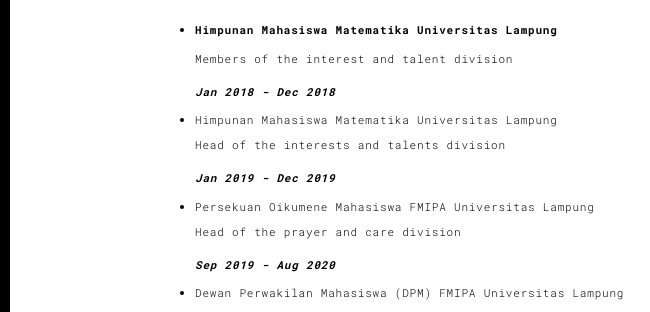
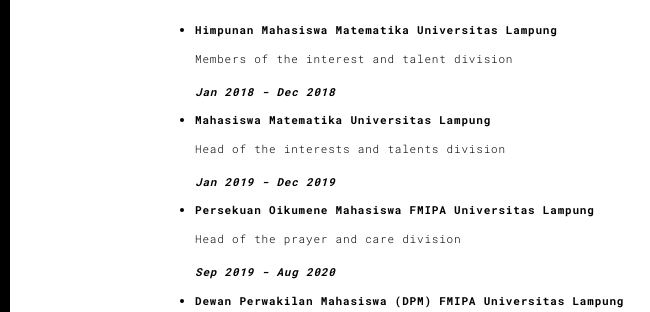
Before and after one commit to borulala1212/horasmiharkeisals.github.io, a plain HTML site: page others.html in a window 1280 px wide. Shown: the part 246-558 px from the top of the page, 0-650 px from the left. Drawn offline with Linux system fonts and the light colour scheme; grey boxes are pictures that could not be loaded.

Commit message:
mendedit tulisan

```diff
--- a/others.html
+++ b/others.html
@@ -68,13 +68,13 @@
                 <li><h4>Himpunan Mahasiswa Matematika Universitas Lampung</h4></li>
                 <p>Members of the interest and talent division</p>
                 <h4><i>Jan 2018 - Dec 2018</i></h4>
-                <li>Himpunan Mahasiswa Matematika Universitas Lampung</li>
+                <li><h4>Mahasiswa Matematika Universitas Lampung</h4></li>
                 <p>Head of the interests and talents division</p>
                 <h4><i>Jan 2019 - Dec 2019</i></h4>
-                <li>Persekuan Oikumene Mahasiswa FMIPA Universitas Lampung</li>
+                <li><h4>Persekuan Oikumene Mahasiswa FMIPA Universitas Lampung</h4></li>
                 <p>Head of the prayer and care division</p>
                 <h4><i>Sep 2019 - Aug 2020</i></h4>
-                <li>Dewan Perwakilan Mahasiswa (DPM) FMIPA Universitas Lampung</li>
+                <li><h4>Dewan Perwakilan Mahasiswa (DPM) FMIPA Universitas Lampung</h4></li>
                 <p>Head of the prayer and care division</p>
                 <h4><i>jan 2020 - Dec 2020</i></h4>
             </div>
```
Also changed, not shown: index.html (+1 -1 lines).
